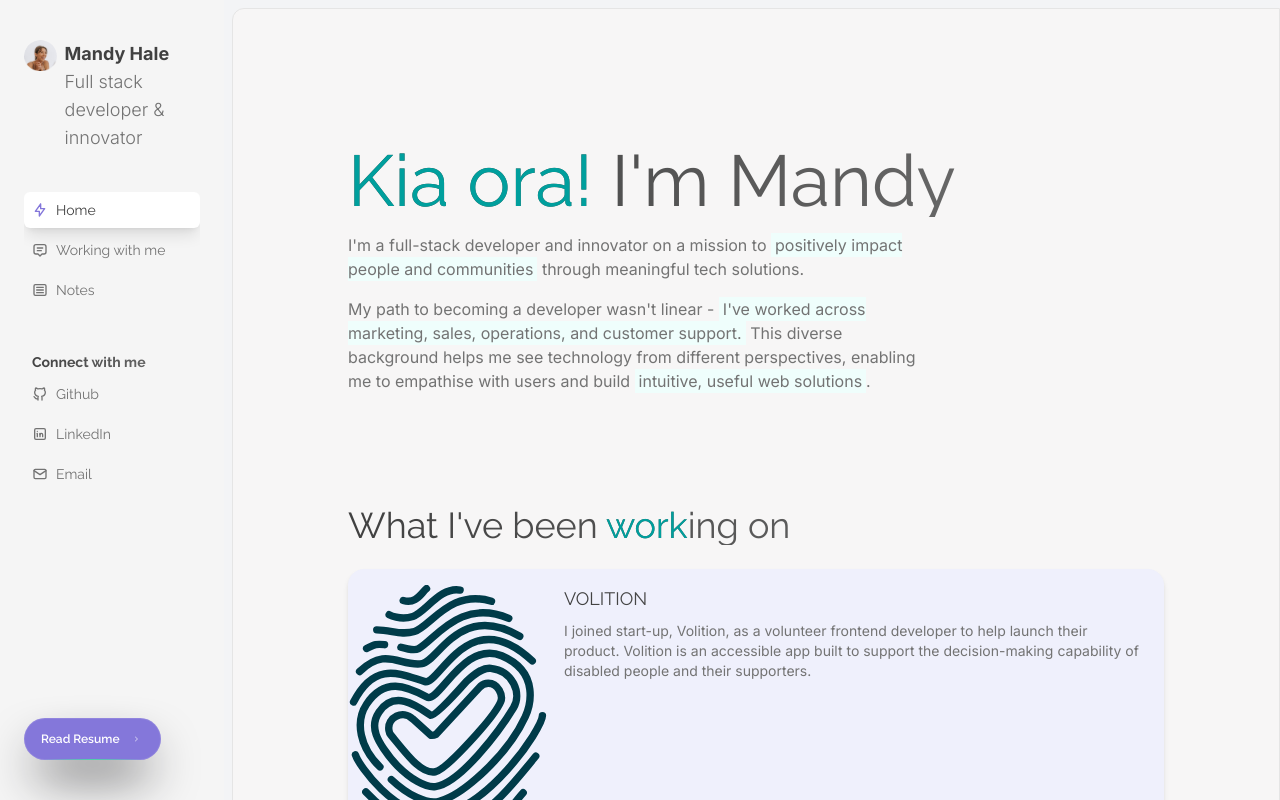
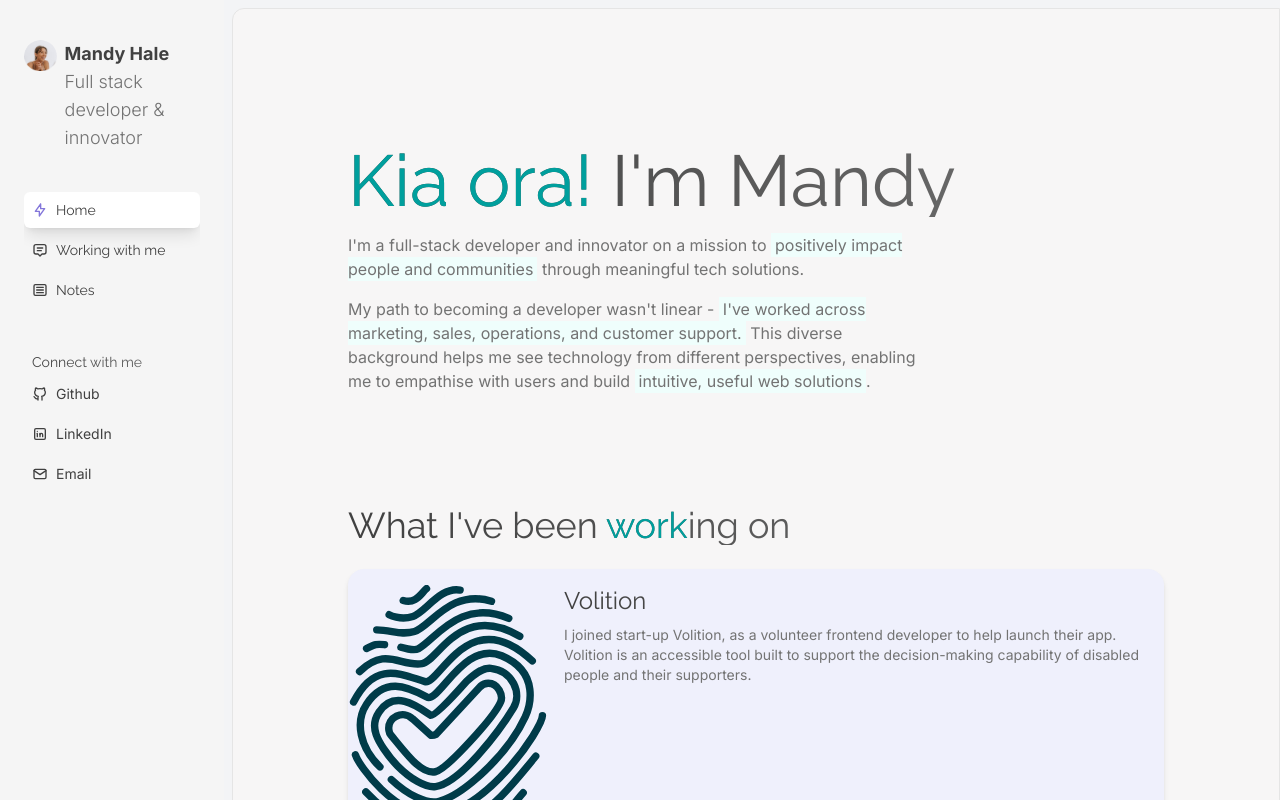
Before and after one commit to mandyh101/portfolio-2025, a Next.js app: page / in a window 1280 px wide. Built offline with nearby package versions, Linux system fonts and the light colour scheme.

Commit message:
style: more heading and UI tidy ups

```diff
--- a/src/components/Projects.tsx
+++ b/src/components/Projects.tsx
@@ -47,7 +47,7 @@ export const Projects = () => {
               />
               <div className="flex flex-col justify-between">
                 <div>
-                  <Heading as="h4" className="text-lg md:text-lg lg:text-lg">
+                  <Heading as="h3" className="h3">
                     {project.title}
                   </Heading>
                   <Paragraph className="text-sm md:text-sm lg:text-sm mt-2 max-w-xl">
--- a/src/components/Sidebar.tsx
+++ b/src/components/Sidebar.tsx
@@ -25,15 +25,16 @@ export const Sidebar = () => {
             animate={{ x: 0 }}
             transition={{ duration: 0.2, ease: 'linear' }}
             exit={{ x: -200 }}
-            className="px-6  z-[100] py-10 bg-neutral-100 max-w-[14rem] lg:w-fit  fixed lg:relative  h-screen left-0 flex flex-col justify-between"
+            className="px-6  z-[100] py-10 bg-neutral-100 max-w-[14rem] lg:w-fit  fixed lg:relative  min-h-screen left-0 flex flex-col justify-between"
           >
             <div className="flex-1 overflow-auto">
               <SidebarHeader />
               <Navigation setOpen={setOpen} />
             </div>
-            <div onClick={() => isMobile() && setOpen(false)}>
+            {/* TODO: bring back this link with resume? Also fix bug so that isOpen cannot be toggled on non-mobile devices */}
+            {/* <div onClick={() => isMobile() && setOpen(false)}>
               <Badge href="/resume" text="Read Resume" />
-            </div>
+            </div> */}
           </motion.div>
         )}
       </AnimatePresence>
@@ -67,7 +68,7 @@ export const Navigation = ({
           href={link.href}
           onClick={() => isMobile() && setOpen(false)}
           className={twMerge(
-            'font-heading text-secondary hover:text-primary transition duration-200 flex items-center space-x-2 py-2 px-2 rounded-md text-sm',
+            'font-heading text-primary hover:text-tropical-indigo-800 transition duration-200 flex items-center space-x-2 py-2 px-2 rounded-md text-sm',
             isActive(link.href) && 'bg-white shadow-lg text-primary'
           )}
         >
@@ -81,7 +82,7 @@ export const Navigation = ({
         </Link>
       ))}
 
-      <Heading as="p" className="text-sm md:text-sm lg:text-sm pt-10 px-2">
+      <Heading as="h3" className="h4 text-sm md:text-sm lg:text-sm pt-10 px-2">
         Connect with me
       </Heading>
       {socials.map((link: Navlink) => (
@@ -89,7 +90,7 @@ export const Navigation = ({
           key={link.href}
           href={link.href}
           className={twMerge(
-            'font-heading text-secondary hover:text-primary transition duration-200 flex items-center space-x-2 py-2 px-2 rounded-md text-sm'
+            'font-sans text-primary hover:text-tropical-indigo-800 transition duration-200 flex items-center space-x-2 py-2 px-2 rounded-md text-sm'
           )}
         >
           <link.icon
--- a/src/constants/projects.tsx
+++ b/src/constants/projects.tsx
@@ -1,5 +1,3 @@
-import sidefolioAceternity from 'public/images/sidefolio-aceternity-2.png'
-import sidefolioAceternity2 from 'public/images/sidefolio-aceternity-2.png'
 import volitionLogo from 'public/images/projects/volition/voliton-logomark.svg'
 import volitionBetaTesting from 'public/images/projects/volition/volition-beta-testing.png'
 
@@ -8,7 +6,7 @@ export const projects = [
     href: 'https://www.volition.org.nz/about',
     title: 'Volition',
     description:
-      'I joined start-up, Volition, as a volunteer frontend developer to help launch their product. Volition is an accessible app built to support the decision-making capability of disabled people and their supporters.',
+      'I joined start-up Volition, as a volunteer frontend developer to help launch their app. Volition is an accessible tool built to support the decision-making capability of disabled people and their supporters.',
     thumbnail: volitionLogo,
     images: [volitionLogo, volitionBetaTesting],
     stack: [
@@ -79,33 +77,16 @@ export const projects = [
     cta: 'Learn more about Volition',
   },
   // {
-  //   href: "https://algochurn.com",
-  //   title: "Algochurn",
+  //   href: "",
+  //   title: "Voice-based recipe search engine,
   //   description:
-  //     "Practice for technical interviews with hands on coding challenges.",
+  //     "Search for recipes using voice input and a simple user interface.",
   //   thumbnail: sidefolioAlgochurn,
   //   images: [sidefolioAlgochurn, sidefolioAlgochurn2],
-  //   stack: ["Nextjs", "Tailwindcss"],
+  //   stack: ["Nextjs", "Tailwindcss", "Typescript", "Vercel v0", "AI" ],
   //   slug: "algochurn",
   //   content: (
-  //     <div>
-  //       <p>
-  //         Sit eiusmod ex mollit sit quis ad deserunt. Sint aliqua aliqua ullamco
-  //         dolore nulla amet tempor sunt est ipsum. Dolor laborum eiusmod
-  //         cupidatat consectetur velit ipsum. Deserunt nisi in culpa laboris
-  //         cupidatat elit velit aute mollit nisi. Officia ad exercitation laboris
-  //         non cupidatat duis esse velit ut culpa et.{" "}
-  //       </p>
-  //       <p>
-  //         Exercitation pariatur enim occaecat adipisicing nostrud adipisicing
-  //         Lorem tempor ullamco exercitation quis et dolor sint. Adipisicing sunt
-  //         sit aute fugiat incididunt nostrud consequat proident fugiat id.
-  //         Officia aliquip laborum labore eu culpa dolor reprehenderit eu ex enim
-  //         reprehenderit. Cillum Lorem veniam eu magna exercitation.
-  //         Reprehenderit adipisicing minim et officia enim et veniam Lorem
-  //         excepteur velit adipisicing et Lorem magna.
-  //       </p>{" "}
-  //     </div>
+  //
   //   ),
   // },
   // {
```
